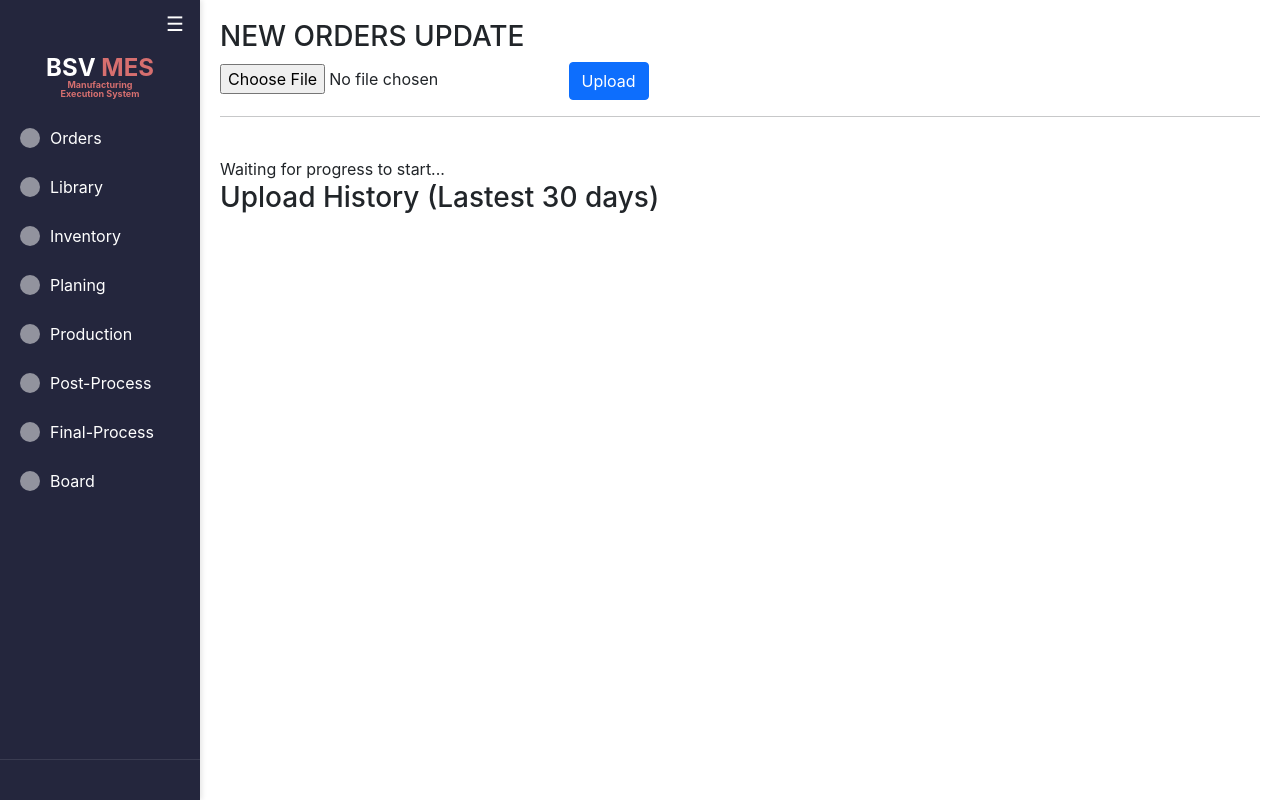
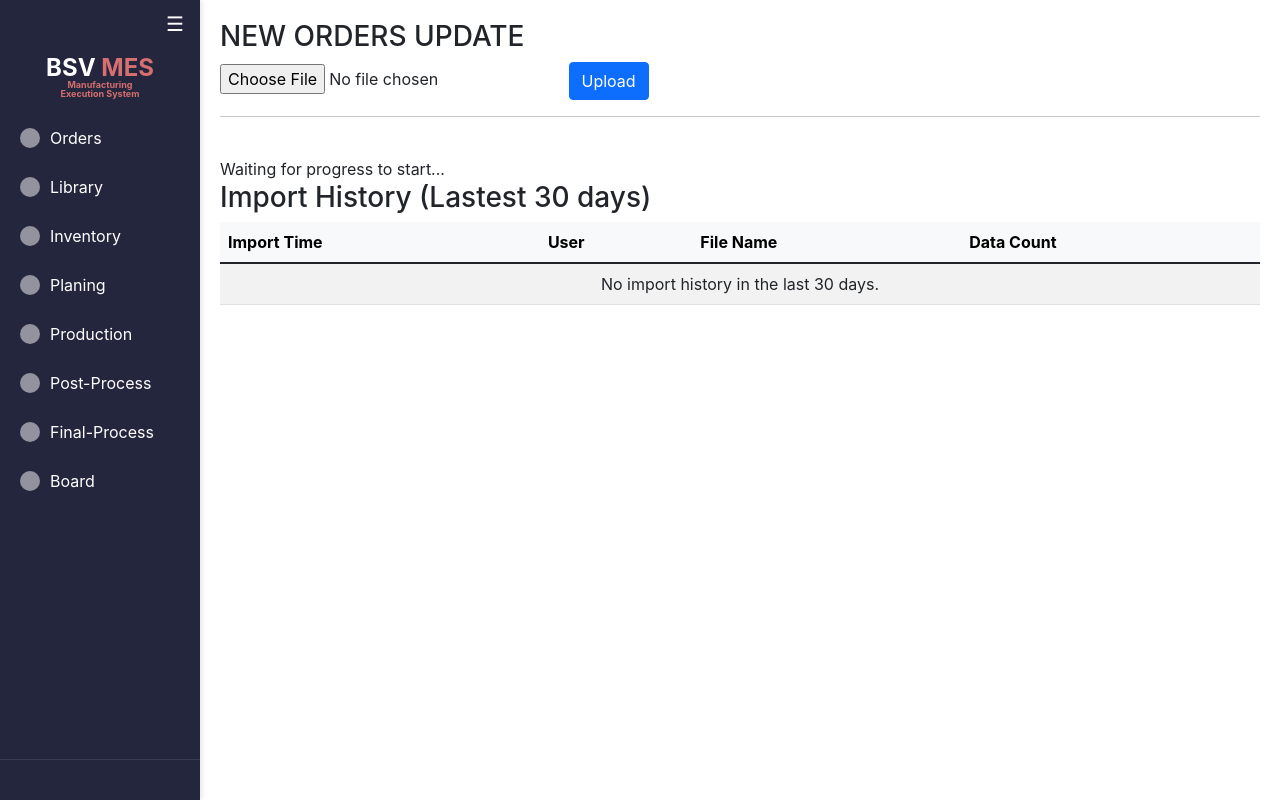
Before and after one commit to itech0307/BSV-Manufacturing-Execution-System, a Django app: page /production_management/order_sheet_upload/ in a window 1280 px wide. Run offline with Django 5.2, Linux system fonts and the light colour scheme; parts of the project's set-up code (start-up, migrations or seed data) failed here and were passed over; some libraries are stand-ins or nearby versions.

Commit message:
임포트 히스토리 추가

```diff
--- a/templates/production_management/order_sheet_upload.html
+++ b/templates/production_management/order_sheet_upload.html
@@ -13,8 +13,32 @@
     <div id='progress-bar' class='progress-bar' style="background-color: #68a9ef; width: 0%;">&nbsp;</div>
   </div>
 <div id="progress-bar-message">Waiting for progress to start...</div>
-<h3>Upload History (Lastest 30 days) </h3>
-<div style="height: 300px; overflow-y: auto;">  {# 이 부분을 추가하여 높이를 고정하고 오버플로우 발생 시 y축으로 스크롤이 되게 합니다. #}
+<h3>Import History (Lastest 30 days) </h3>
+<div style="height: 300px; overflow-y: auto;">
+  <table class="table table-striped table-hover">
+    <thead class="table-light">
+      <tr>
+        <th>Import Time</th>
+        <th>User</th>
+        <th>File Name</th>
+        <th>Data Count</th>
+      </tr>
+    </thead>
+    <tbody>
+      {% for log in upload_logs %}
+        <tr>
+          <td>{{ log.upload_time|date:"Y-m-d H:i:s" }}</td>
+          <td>{{ log.user.username }}</td>
+          <td>{{ log.file_name }}</td>
+          <td>{{ log.data_count }}</td>
+        </tr>
+      {% empty %}
+        <tr>
+          <td colspan="4" class="text-center">No import history in the last 30 days.</td>
+        </tr>
+      {% endfor %}
+    </tbody>
+  </table>
 </div>
 {% endblock %}  {# 컨텐츠 블록 끝 #}
 {% block script %}  {# 스크립트 블록 시작 #}
```
